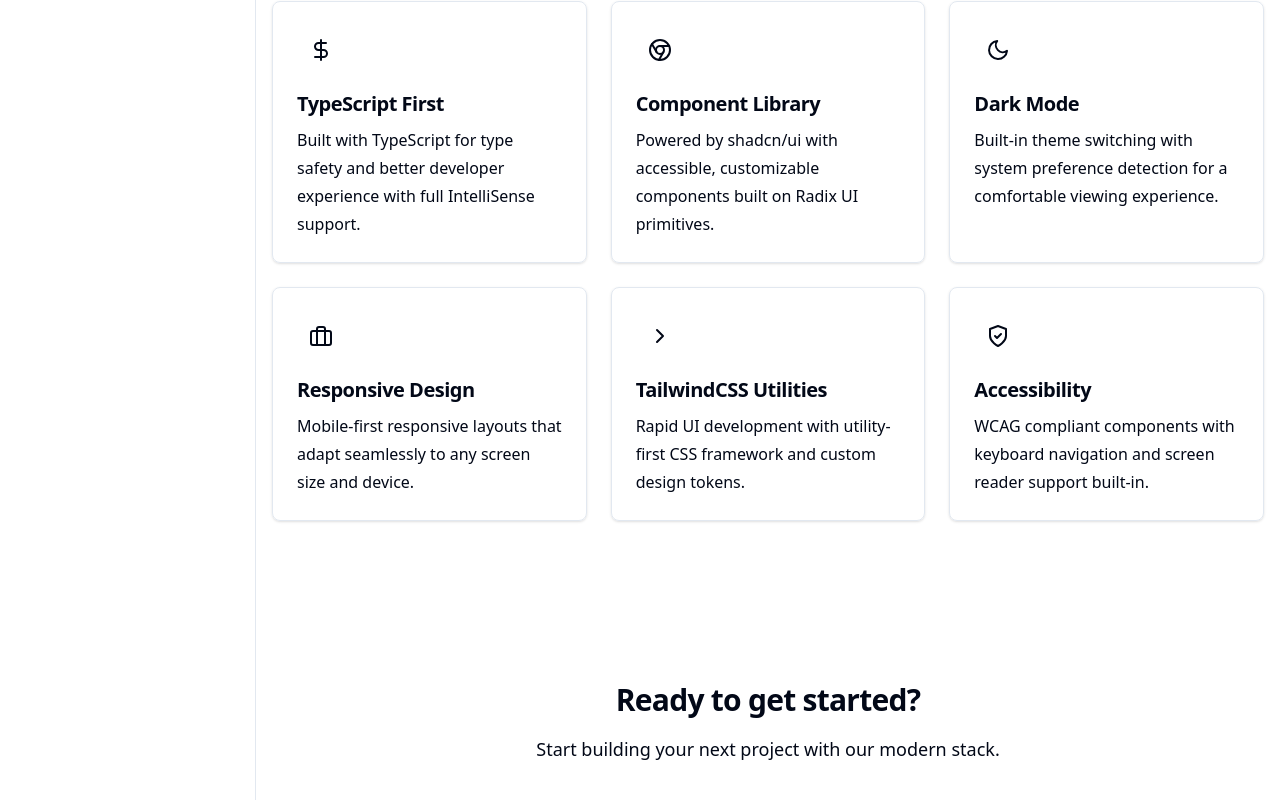
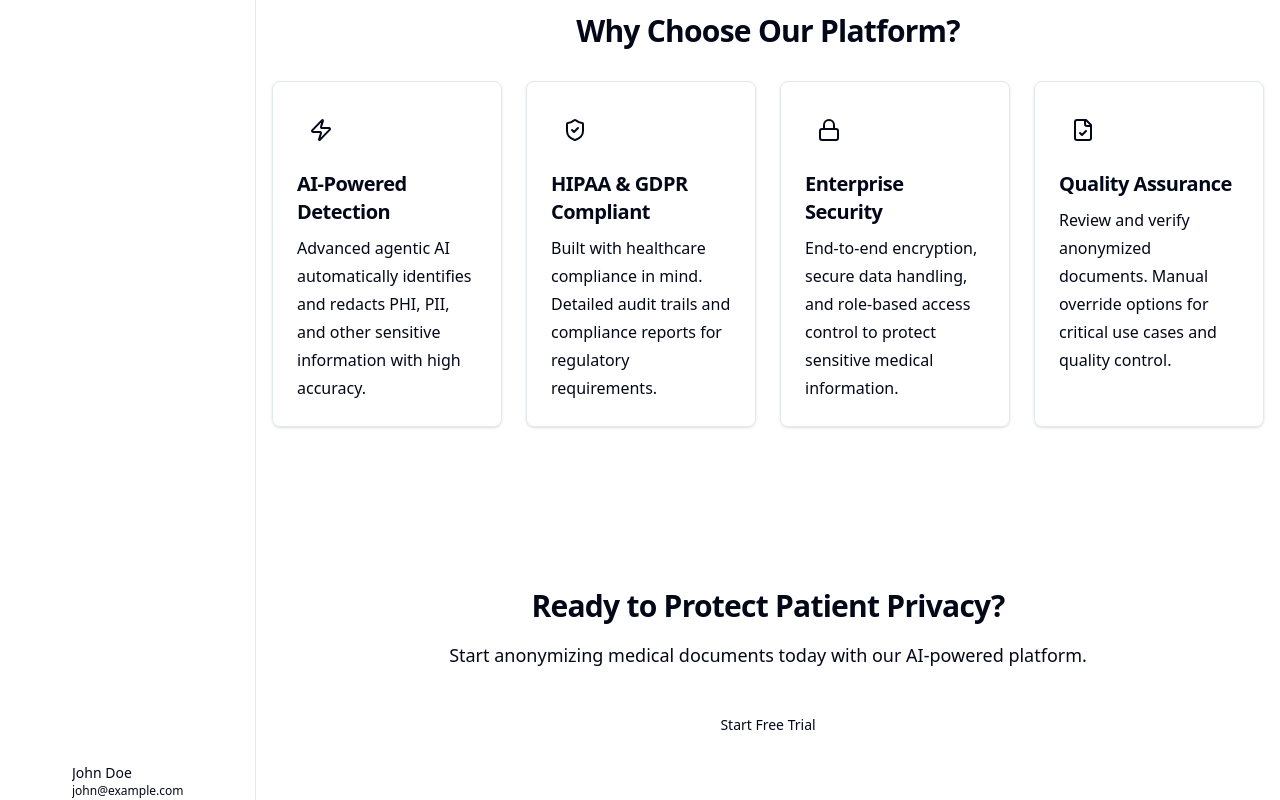
Before and after one commit to P4ST4S/Erreur-404-Hackathon-GCPU, a React app in the folder frontend/: page / in a window 1280 px wide. Shown: the part 620-1420 px from the top of the page. Built offline with nearby package versions, Linux system fonts and the light colour scheme; the HTML template or start-up script is replaced by a standard one.

Commit message:
feat: refactor App component to integrate authentication context and routing

```diff
--- a/frontend/src/App.tsx
+++ b/frontend/src/App.tsx
@@ -1,218 +1,22 @@
-import { Layout } from '@/components/layout/Layout';
-import { Button } from '@/components/ui/button';
-import { Separator } from '@/components/ui/separator';
+import { RouterProvider } from 'react-router-dom';
+import { AuthProvider } from '@/contexts/AuthContext';
+import { router } from '@/router';
 
 /**
  * Main application component
- * Demonstrates the Layout component with example content
+ * Provides authentication context and routing for the medical data anonymization app
  *
- * This is a showcase of the shadcn/ui integration with:
- * - Responsive layout with Header, Sidebar, and Footer
- * - Theme switching (light/dark mode)
- * - shadcn/ui components (Button, Separator)
- * - Tailwind CSS utilities
+ * Features:
+ * - React Router for client-side routing
+ * - Authentication context for protected routes
+ * - Theme switching (light/dark mode) via Layout
+ * - Responsive navigation with Header and Sidebar
  */
 function App() {
   return (
-    <Layout>
-      {/* Hero section */}
-      <section className="flex flex-col items-center justify-center space-y-6 py-12 text-center">
-        <h1 className="text-4xl font-bold tracking-tight sm:text-5xl md:text-6xl">
-          Welcome to Your App
-        </h1>
-        <p className="max-w-2xl text-lg text-muted-foreground">
-          A modern React application built with TypeScript, TailwindCSS, and
-          shadcn/ui component library. Experience clean design, dark mode
-          support, and responsive layouts.
-        </p>
-        <div className="flex flex-wrap items-center justify-center gap-4">
-          <Button size="lg">Get Started</Button>
-          <Button variant="outline" size="lg">
-            Learn More
-          </Button>
-        </div>
-      </section>
-
-      <Separator className="my-8" />
-
-      {/* Features section */}
-      <section className="py-12">
-        <h2 className="mb-8 text-center text-3xl font-bold">Features</h2>
-        <div className="grid gap-6 md:grid-cols-2 lg:grid-cols-3">
-          {/* Feature card 1 */}
-          <div className="rounded-lg border bg-card p-6 shadow-sm transition-shadow hover:shadow-md">
-            <div className="mb-4 flex h-12 w-12 items-center justify-center rounded-lg bg-primary text-primary-foreground">
-              <svg
-                xmlns="http://www.w3.org/2000/svg"
-                width="24"
-                height="24"
-                viewBox="0 0 24 24"
-                fill="none"
-                stroke="currentColor"
-                strokeWidth="2"
-                strokeLinecap="round"
-                strokeLinejoin="round"
-              >
-                <path d="M12 2v20M17 5H9.5a3.5 3.5 0 0 0 0 7h5a3.5 3.5 0 0 1 0 7H6" />
-              </svg>
-            </div>
-            <h3 className="mb-2 text-xl font-semibold">TypeScript First</h3>
-            <p className="text-muted-foreground">
-              Built with TypeScript for type safety and better developer
-              experience with full IntelliSense support.
-            </p>
-          </div>
-
-          {/* Feature card 2 */}
-          <div className="rounded-lg border bg-card p-6 shadow-sm transition-shadow hover:shadow-md">
-            <div className="mb-4 flex h-12 w-12 items-center justify-center rounded-lg bg-primary text-primary-foreground">
-              <svg
-                xmlns="http://www.w3.org/2000/svg"
-                width="24"
-                height="24"
-                viewBox="0 0 24 24"
-                fill="none"
-                stroke="currentColor"
-                strokeWidth="2"
-                strokeLinecap="round"
-                strokeLinejoin="round"
-              >
-                <circle cx="12" cy="12" r="10" />
-                <circle cx="12" cy="12" r="4" />
-                <line x1="21.17" x2="12" y1="8" y2="8" />
-                <line x1="3.95" x2="8.54" y1="6.06" y2="14" />
-                <line x1="10.88" x2="15.46" y1="21.94" y2="14" />
-              </svg>
-            </div>
-            <h3 className="mb-2 text-xl font-semibold">
-              Component Library
-            </h3>
-            <p className="text-muted-foreground">
-              Powered by shadcn/ui with accessible, customizable components
-              built on Radix UI primitives.
-            </p>
-          </div>
-
-          {/* Feature card 3 */}
-          <div className="rounded-lg border bg-card p-6 shadow-sm transition-shadow hover:shadow-md">
-            <div className="mb-4 flex h-12 w-12 items-center justify-center rounded-lg bg-primary text-primary-foreground">
-              <svg
-                xmlns="http://www.w3.org/2000/svg"
-                width="24"
-                height="24"
-                viewBox="0 0 24 24"
-                fill="none"
-                stroke="currentColor"
-                strokeWidth="2"
-                strokeLinecap="round"
-                strokeLinejoin="round"
-              >
-                <path d="M21 12.79A9 9 0 1 1 11.21 3 7 7 0 0 0 21 12.79z" />
-              </svg>
-            </div>
-            <h3 className="mb-2 text-xl font-semibold">Dark Mode</h3>
-            <p className="text-muted-foreground">
-              Built-in theme switching with system preference detection for a
-              comfortable viewing experience.
-            </p>
-          </div>
-
-          {/* Feature card 4 */}
-          <div className="rounded-lg border bg-card p-6 shadow-sm transition-shadow hover:shadow-md">
-            <div className="mb-4 flex h-12 w-12 items-center justify-center rounded-lg bg-primary text-primary-foreground">
-              <svg
-                xmlns="http://www.w3.org/2000/svg"
-                width="24"
-                height="24"
-                viewBox="0 0 24 24"
-                fill="none"
-                stroke="currentColor"
-                strokeWidth="2"
-                strokeLinecap="round"
-                strokeLinejoin="round"
-              >
-                <rect width="20" height="14" x="2" y="7" rx="2" ry="2" />
-                <path d="M16 21V5a2 2 0 0 0-2-2h-4a2 2 0 0 0-2 2v16" />
-              </svg>
-            </div>
-            <h3 className="mb-2 text-xl font-semibold">Responsive Design</h3>
-            <p className="text-muted-foreground">
-              Mobile-first responsive layouts that adapt seamlessly to any
-              screen size and device.
-            </p>
-          </div>
-
-          {/* Feature card 5 */}
-          <div className="rounded-lg border bg-card p-6 shadow-sm transition-shadow hover:shadow-md">
-            <div className="mb-4 flex h-12 w-12 items-center justify-center rounded-lg bg-primary text-primary-foreground">
-              <svg
-                xmlns="http://www.w3.org/2000/svg"
-                width="24"
-                height="24"
-                viewBox="0 0 24 24"
-                fill="none"
-                stroke="currentColor"
-                strokeWidth="2"
-                strokeLinecap="round"
-                strokeLinejoin="round"
-              >
-                <path d="m9 18 6-6-6-6" />
-              </svg>
-            </div>
-            <h3 className="mb-2 text-xl font-semibold">
-              TailwindCSS Utilities
-            </h3>
-            <p className="text-muted-foreground">
-              Rapid UI development with utility-first CSS framework and custom
-              design tokens.
-            </p>
-          </div>
-
-          {/* Feature card 6 */}
-          <div className="rounded-lg border bg-card p-6 shadow-sm transition-shadow hover:shadow-md">
-            <div className="mb-4 flex h-12 w-12 items-center justify-center rounded-lg bg-primary text-primary-foreground">
-              <svg
-                xmlns="http://www.w3.org/2000/svg"
-                width="24"
-                height="24"
-                viewBox="0 0 24 24"
-                fill="none"
-                stroke="currentColor"
-                strokeWidth="2"
-                strokeLinecap="round"
-                strokeLinejoin="round"
-              >
-                <path d="M12 22s8-4 8-10V5l-8-3-8 3v7c0 6 8 10 8 10" />
-                <path d="m9 12 2 2 4-4" />
-              </svg>
-            </div>
-            <h3 className="mb-2 text-xl font-semibold">Accessibility</h3>
-            <p className="text-muted-foreground">
-              WCAG compliant components with keyboard navigation and screen
-              reader support built-in.
-            </p>
-          </div>
-        </div>
-      </section>
-
-      <Separator className="my-8" />
-
-      {/* CTA section */}
-      <section className="py-12 text-center">
-        <h2 className="mb-4 text-3xl font-bold">Ready to get started?</h2>
-        <p className="mb-8 text-lg text-muted-foreground">
-          Start building your next project with our modern stack.
-        </p>
-        <div className="flex flex-wrap items-center justify-center gap-4">
-          <Button size="lg" variant="default">
-            Start Building
-          </Button>
-          <Button size="lg" variant="secondary">
-            View Documentation
-          </Button>
-        </div>
-      </section>
-    </Layout>
+    <AuthProvider>
+      <RouterProvider router={router} />
+    </AuthProvider>
   );
 }
 
```
